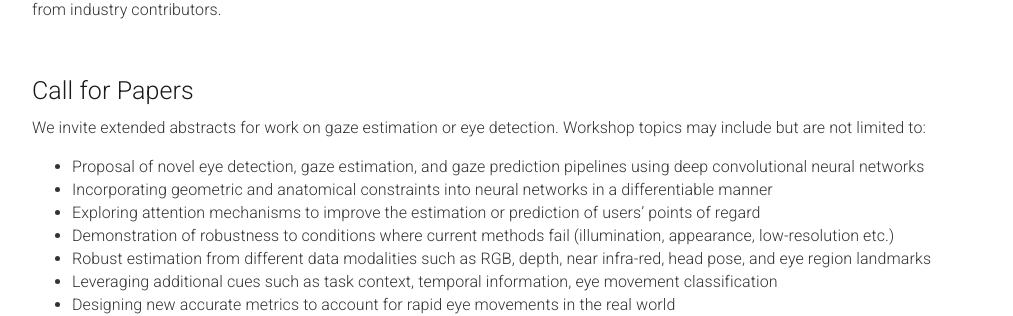
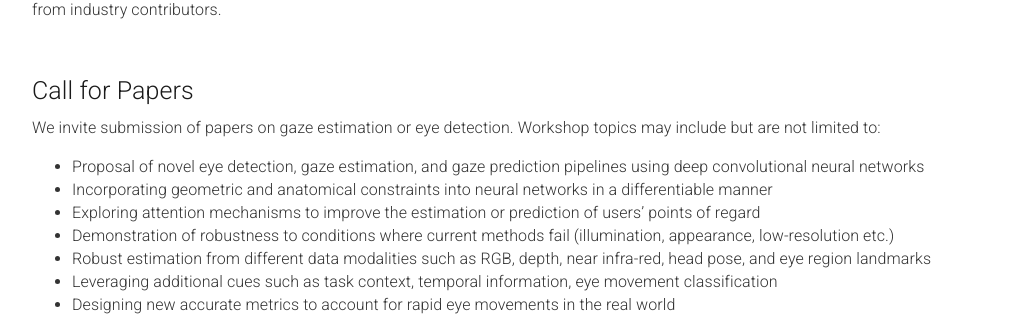
Before and after one commit to gazeworkshop/gazeworkshop.github.io, a Jekyll site: the page built from _pages/home.md, in a window 1280 px wide and 900 px high, scrolled down 811 px. Shown: the part 142-458 px from the top of the window, without its empty margins (133-1146 px from the left). Built offline with Jekyll 4.4.1, drawn with Linux system fonts in a browser that asks for light colours.

Commit message:
Update home.md

```diff
--- a/_pages/home.md
+++ b/_pages/home.md
@@ -51,7 +51,7 @@
 <div class="row">
   <div class="col-xs-12">
     <p>
-      We invite extended abstracts for work on gaze estimation or eye detection. Workshop topics may include but are not limited to:
+      We invite submission of papers on gaze estimation or eye detection. Workshop topics may include but are not limited to:
     </p>
     <ul>
       <li>Proposal of novel eye detection, gaze estimation, and gaze prediction pipelines using deep convolutional neural networks</li>
```
